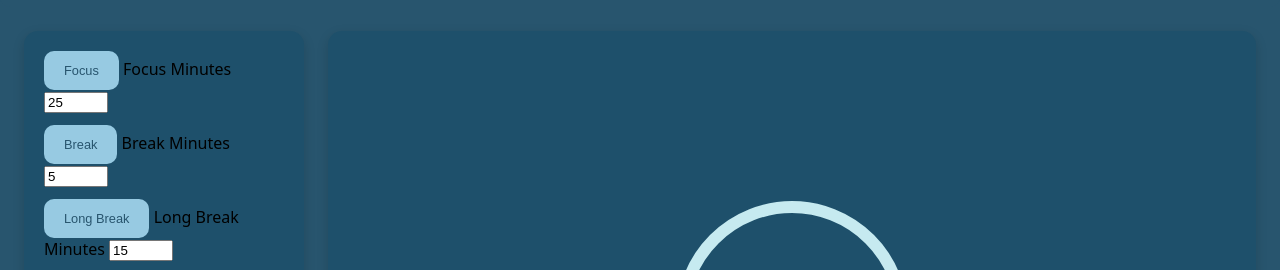
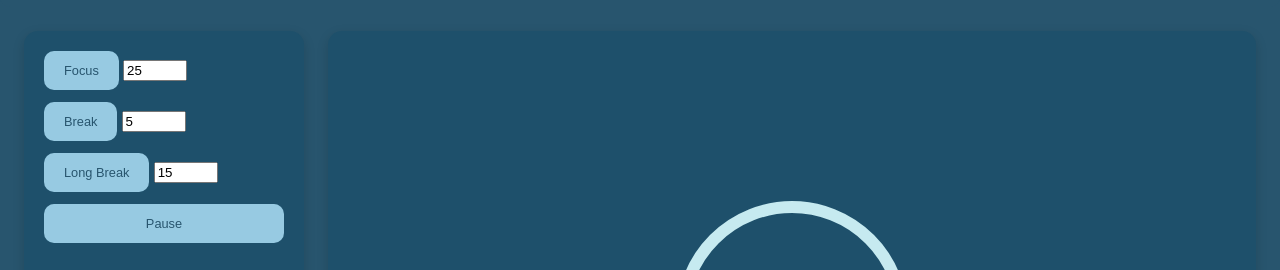
Before and after one commit to adamegbert3/Desk_Study, a plain HTML site: page timer.html in a window 1280 px wide. Shown: the part 50-320 px from the top of the page. Drawn offline with Linux system fonts and the light colour scheme.

Commit message:
Update timer page

```diff
--- a/timer.html
+++ b/timer.html
@@ -26,17 +26,14 @@
     <aside class="controls">
         <div class="mode-control">
             <button id="focusBtn" onclick="setMode('focus')">Focus</button>
-            <label for="focusMinutes">Focus Minutes</label>
             <input id="focusMinutes" type="number" min="1" max="180" value="25">
         </div>
         <div class="mode-control">
             <button id="shortBtn" onclick="setMode('short')">Break</button>
-            <label for="shortMinutes">Break Minutes</label>
             <input id="shortMinutes" type="number" min="1" max="180" value="5">
         </div>
         <div class="mode-control">
             <button id="longBtn" onclick="setMode('long')">Long Break</button>
-            <label for="longMinutes">Long Break Minutes</label>
             <input id="longMinutes" type="number" min="1" max="180" value="15">
         </div>
         <button onclick="pauseTimer()">Pause</button>
```
